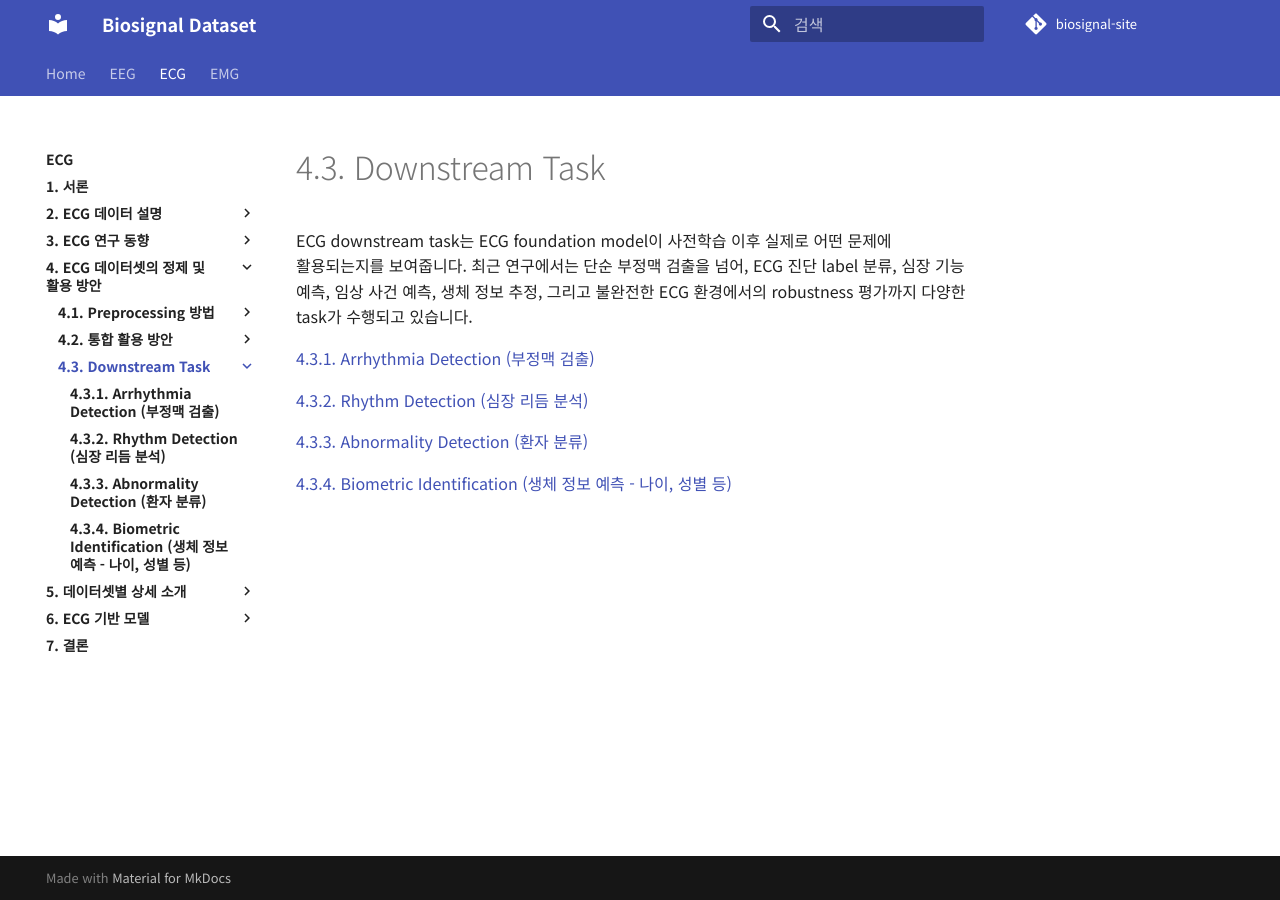
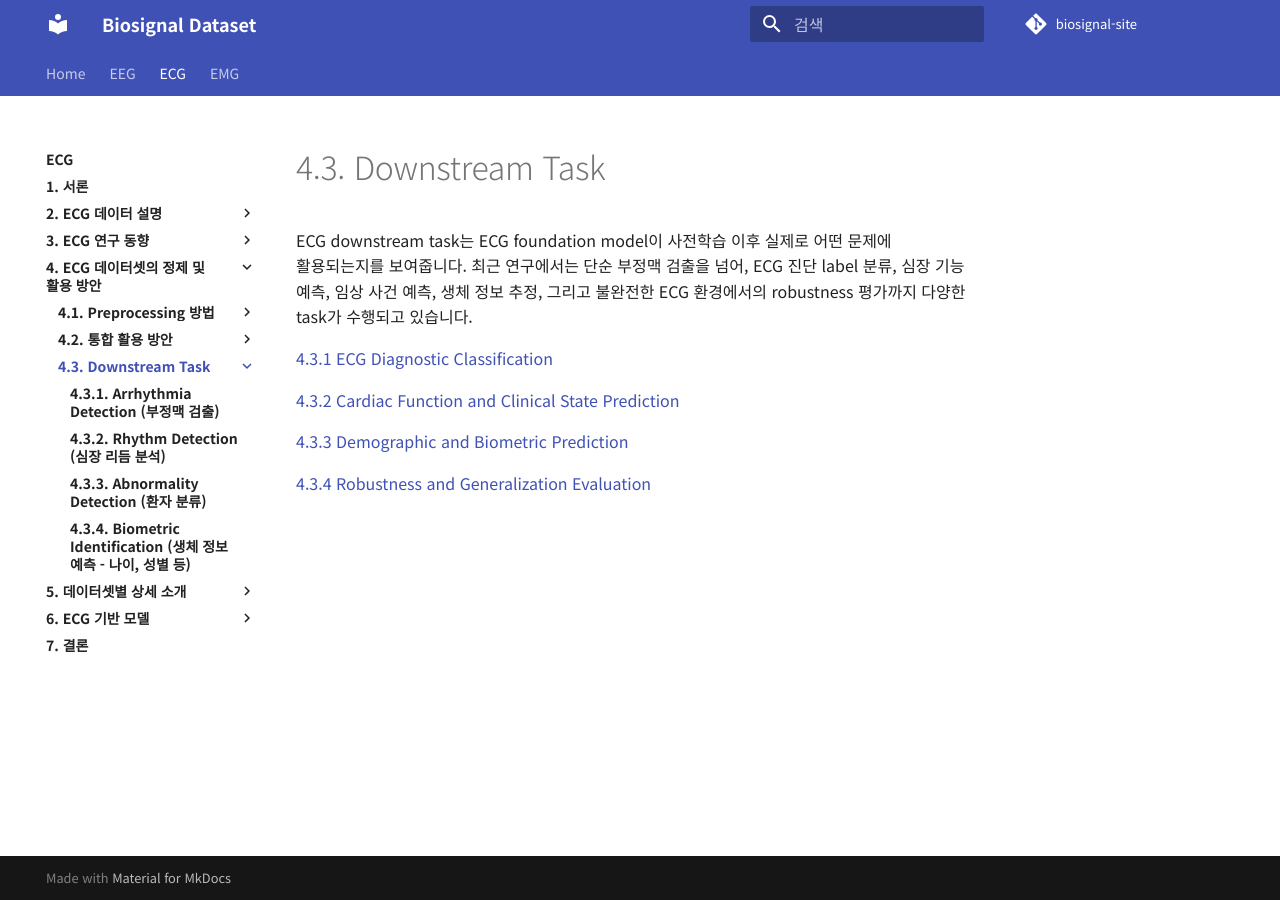
Before and after one commit to iwantjeonyeok/biosignal-site, an MkDocs documentation site: the page built from docs/ecg/4-ecg-데이터셋의-정제-및-활용-방안/4-3-downstream-task/index.md, in a window 1280 px wide. Built offline with MkDocs 1.6.1 and Material for MkDocs 9.7.7, drawn with Linux system fonts in a browser that asks for light colours; comment, search, counter and statistics services are not loaded.

Commit message:
Update index.md

```diff
--- a/docs/ecg/4-ecg-데이터셋의-정제-및-활용-방안/4-3-downstream-task/index.md
+++ b/docs/ecg/4-ecg-데이터셋의-정제-및-활용-방안/4-3-downstream-task/index.md
@@ -2,10 +2,10 @@
 
 ECG downstream task는 ECG foundation model이 사전학습 이후 실제로 어떤 문제에 활용되는지를 보여줍니다. 최근 연구에서는 단순 부정맥 검출을 넘어, ECG 진단 label 분류, 심장 기능 예측, 임상 사건 예측, 생체 정보 추정, 그리고 불완전한 ECG 환경에서의 robustness 평가까지 다양한 task가 수행되고 있습니다.
 
-[4.3.1. Arrhythmia Detection (부정맥 검출)](4-3-1-arrhythmia-detection-부정맥-검출.md)
+[4.3.1 ECG Diagnostic Classification](4-3-1 ECG Diagnostic Classification.md)
 
-[4.3.2. Rhythm Detection (심장 리듬 분석)](4-3-2-rhythm-detection-심장-리듬-분석.md)
+[4.3.2 Cardiac Function and Clinical State Prediction](4-3-2 Cardiac Function and Clinical State Prediction.md)
 
-[4.3.3. Abnormality Detection (환자 분류)](4-3-3-abnormality-detection-환자-분류.md)
+[4.3.3 Demographic and Biometric Prediction](Demographic and Biometric Prediction.md)
 
-[4.3.4. Biometric Identification (생체 정보 예측 - 나이, 성별 등)](4-3-4-biometric-identification-생체-정보-예측-나.md)
+[4.3.4 Robustness and Generalization Evaluation](4-3-4 Robustness and Generalization Evaluation.md)
```
